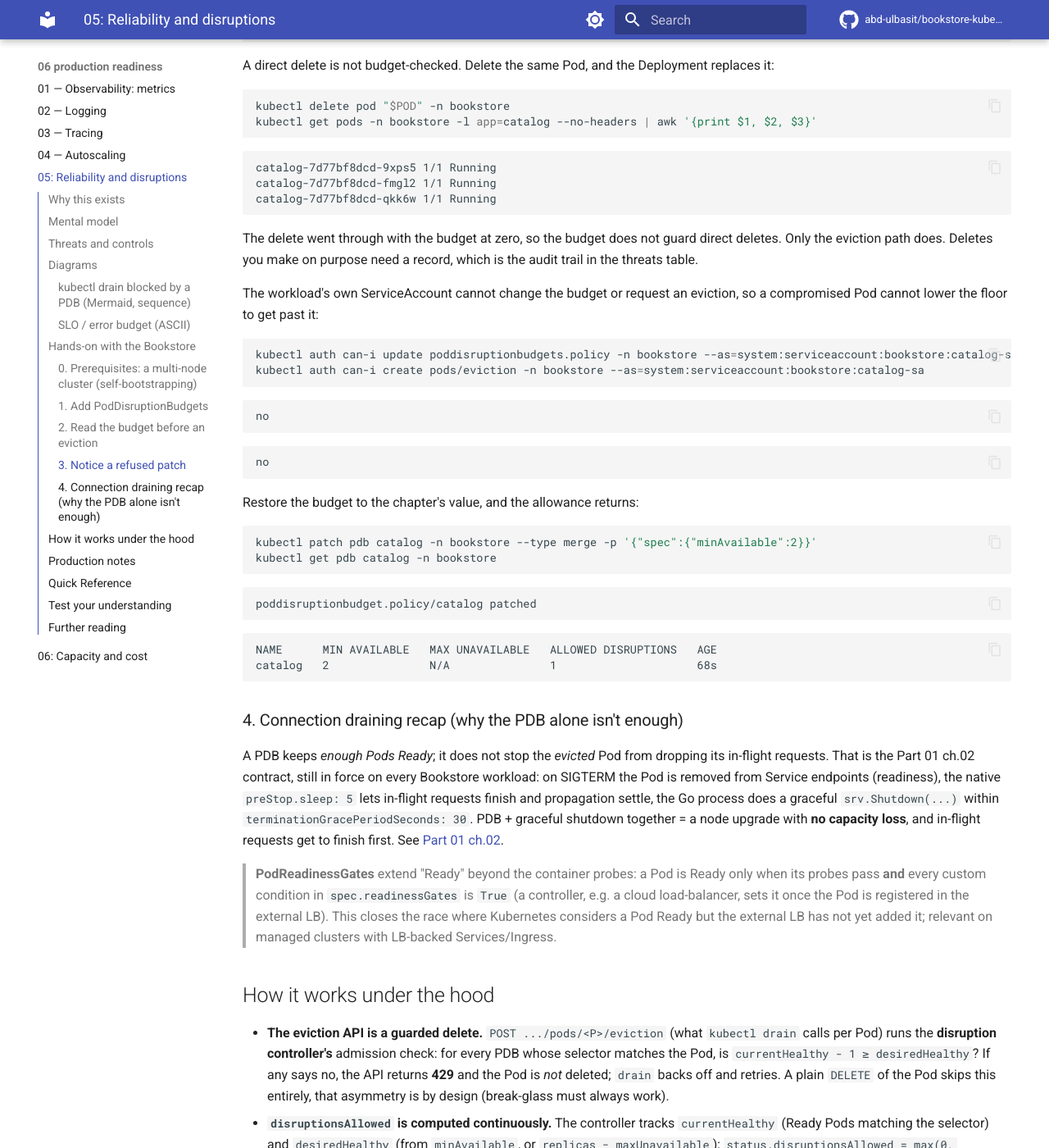
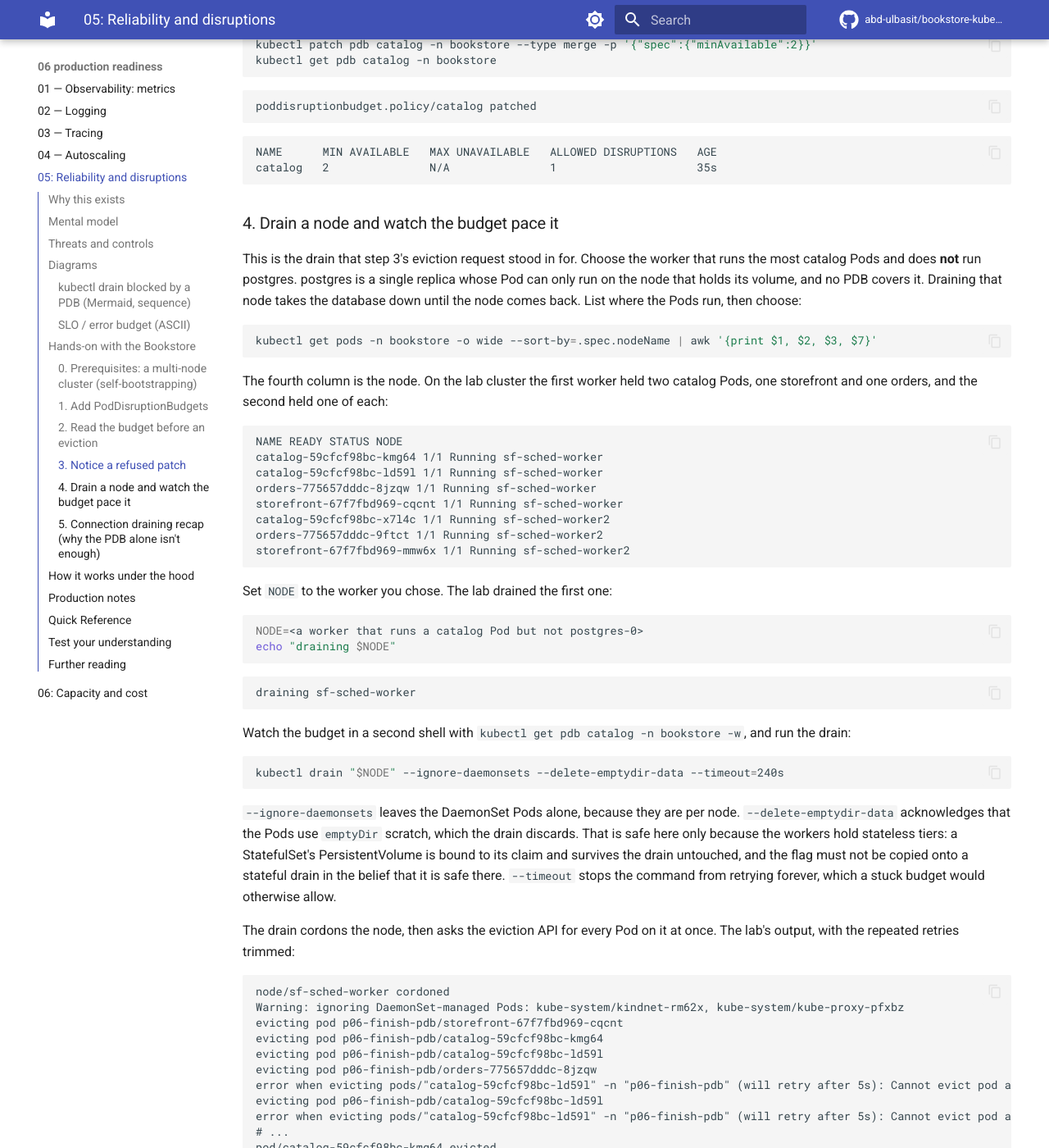
Before and after one commit to abd-ulbasit/bookstore-kubernetes-guide, an MkDocs documentation site: the page built from full-guide/06-production-readiness/05-reliability-and-disruptions.md, in a window 1280 px wide and 1400 px high, scrolled down 7890 px. Shown: the whole window at 82% size. Built offline with MkDocs 1.6.1 and Material for MkDocs 9.7.7, drawn with Linux system fonts in a browser that asks for light colours; comment, search, counter and statistics services are not loaded; some of the changed text lies outside the part shown.

Commit message:
06.05: run the budgets and a node drain on a three-node cluster
Adds labs/06-05.sh and its transcript. The run applied the example tree's
84-pdb.yaml to stand-in front tiers on a control-plane and two workers,
captured the refused eviction, the delete that bypasses the budget and the
restored headroom, and drained one worker: the second catalog eviction was
refused and retried until a replacement was Ready, with the budget reading 1,
0, 1, 0. The worker was uncordoned and the namespace deleted at the end.

The drain moves out of step 2 into its own step 4 with captured output.

Co-Authored-By: Claude Sonnet 5.5 <noreply@anthropic.com>

````diff
--- a/full-guide/06-production-readiness/05-reliability-and-disruptions.md
+++ b/full-guide/06-production-readiness/05-reliability-and-disruptions.md
@@ -85,7 +85,7 @@ threats this chapter owns. The rest link to the chapters that own them.
 
 | Threat | Control taught here | Goes deeper |
 |---|---|---|
-| A node stays on an unpatched kubelet or kernel because its drain waits on a budget | Size `minAvailable` to what one node can lose, set `unhealthyPodEvictionPolicy: AlwaysAllow`, and watch `disruptionsAllowed` ([notice a refused patch](#3-notice-a-refused-patch)) | [08.01](../08-day-2-operations/01-cluster-lifecycle.md) |
+| A node stays on an unpatched kubelet or kernel because its drain waits on a budget | Size `minAvailable` to what one node can lose, set `unhealthyPodEvictionPolicy: AlwaysAllow`, and watch `disruptionsAllowed` ([notice a refused patch](#3-notice-a-refused-patch), [a drain paced by the budget](#4-drain-a-node-and-watch-the-budget-pace-it)) | [08.01](../08-day-2-operations/01-cluster-lifecycle.md) |
 | Someone lowers or deletes a budget to push a stuck drain through, unseen | Only named roles may change a PodDisruptionBudget. [Step 3](#3-notice-a-refused-patch) shows the workload's ServiceAccount cannot. Audit records a budget change when the audit policy covers it ([audit docs][audit]) | [05.01](../05-security/01-authn-authz-rbac.md), 05.08 <!-- link-later: 05.08 --> |
 | A compromised Pod keeps running because its budget refuses the eviction | A direct delete is not budget-checked, by design ([disruptions][disruptions]). [Step 3](#3-notice-a-refused-patch) deletes a Pod with its budget at zero. Use a direct delete on purpose and record it | 05.08 <!-- link-later: 05.08 --> |
 | One node failure removes every replica | Replicas and spread across nodes. A PDB cannot stop an involuntary loss | [04.02](../04-scheduling/02-affinity-taints-topology.md) |
@@ -139,12 +139,18 @@ sequenceDiagram
 
 We will: (1) add PDBs for storefront/catalog/orders; (2) read the budget
 before any eviction; (3) watch the budget refuse an eviction, and see that a
-direct delete goes through; (4) optionally drain a node on a **multi-node**
-kind cluster (so a drain has somewhere to reschedule).
+direct delete goes through; (4) drain a node on a **multi-node** kind cluster
+(so a drain has somewhere to reschedule) and watch the budget pace it.
 
-The output blocks come from a lab run on a one-node cluster, so that run did
-not drain a node. Step 4 is the reader's exercise and has no captured output.
-The catalog Pods in the lab were a stand-in, described in step 2.
+The output blocks come from one scripted run on a shared kind cluster of three
+nodes, a control-plane and two workers, whose node names differ from yours. The
+script is `examples/security-lab/labs/06-05.sh` and its transcript is
+`examples/security-lab/evidence/06-05.txt`. The run's namespace was
+`p06-finish-pdb` where this chapter says `bookstore`. A line that would print
+it is elided with `# ...`, except in the drain output, where it is shown as it
+came. The front-tier Pods were stand-ins, described in step 2. Step 0 builds
+three workers, so a spread that gives one Pod per node on your cluster gave two
+and one on the lab's.
 
 ### 0. Prerequisites: a multi-node cluster (self-bootstrapping)
 
@@ -262,16 +268,16 @@ kubectl get pdb -n bookstore
 <!-- gate: output -->
 ```text
 NAME         MIN AVAILABLE   MAX UNAVAILABLE   ALLOWED DISRUPTIONS   AGE
-catalog      2               N/A               1                     5s
-orders       1               N/A               0                     5s
-storefront   1               N/A               0                     5s
+catalog      2               N/A               1                     1s
+orders       1               N/A               1                     0s
+storefront   1               N/A               1                     1s
 ```
 
 `ALLOWED DISRUPTIONS` is `.status.disruptionsAllowed`, the **live headroom**:
 with 3 Ready catalog Pods and floor 2, exactly **1** may be evicted right now.
-The lab namespace had no storefront or orders Pods, so their rows show 0. A
-budget allows the Ready Pods above its floor, and with no Pods there is none
-above it.
+storefront and orders have 2 Ready Pods and a floor of 1, so each allows 1 as
+well. A budget allows the Ready Pods above its floor, and a workload with no
+Ready Pods has none above it.
 
 ### 2. Read the budget before an eviction
 
@@ -298,56 +304,10 @@ Events:                   <none>
 
 `Current` counts the Ready Pods that match the selector, and `Desired` is the
 floor. `Allowed disruptions` is their difference, never below zero. The lab's
-catalog was a stand-in busybox workload with the chapter's labels, the same
-ServiceAccount and this PDB, because the Bookstore catalog needs its database
-to report Ready.
-
-#### Optional: drain a node on the multi-node cluster
-
-Pick a worker that runs a catalog Pod and does **not** run postgres. postgres
-is a single replica whose Pod can only run on the node that holds its volume,
-and no PDB covers it. Draining that node takes the database down until the
-node comes back. List where the Pods run, then choose:
-
-```sh
-kubectl get pods -n bookstore -o wide   # note the node of postgres-0
-NODE=<a worker that runs a catalog Pod but not postgres-0>
-echo "draining $NODE"
-
-# --ignore-daemonsets: DaemonSet Pods aren't drained (they're per-node).
-# --delete-emptydir-data: our Pods use emptyDir scratch (Part 05); acknowledge it.
-#   This discards ONLY ephemeral emptyDir scratch, the Bookstore stateless
-#   tiers (catalog/storefront/orders) keep nothing there. It does NOT touch
-#   PVC-backed data: a StatefulSet's PersistentVolume (e.g. postgres,
-#   Part 01 ch.05) is bound to its PVC and survives the drain untouched. Do
-#   not cargo-cult this flag onto a stateful drain expecting it to be safe;
-#   it's safe HERE precisely because these workers are stateless.
-kubectl drain "$NODE" --ignore-daemonsets --delete-emptydir-data
-```
-
-Watch in another shell:
-
-```sh
-watch kubectl get pods -n bookstore -o wide
-```
-
-`kubectl drain` asks the eviction API for each Pod, so the refusal from step 3
-applies to each eviction. With `minAvailable: 2` and three Ready catalog Pods,
-the first eviction fits the budget. The drain then goes on only when the
-budget allows another, and the Deployment's replacement is what restores the
-count. Two things can keep it waiting. A second drain started before the first
-replacement is Ready is refused with the same budget message. And the
-replacement needs a node the spread rules allow. catalog's `DoNotSchedule`
-hostname spread takes `nodeTaintsPolicy: Ignore` for taints by default, so a
-node that taints exclude still counts as a spread domain ([Part 04
-ch.02](../04-scheduling/02-affinity-taints-topology.md)). A replacement can
-therefore stay Pending while the drained node is cordoned. This run did not
-drain a node, so it did not observe that. Watch `kubectl get pods -o wide`
-during your drain. Uncordon when done:
-
-```sh
-kubectl uncordon "$NODE"
-```
+three front tiers were stand-ins: busybox sleepers with the chapter's labels,
+the chapter's ServiceAccounts and the restricted settings, ready ten seconds
+after they start. The Bookstore catalog needs its database to report Ready.
+The budgets were the chapter's own `84-pdb.yaml`.
 
 > **Eviction vs `kubectl delete pod`.** A PDB only constrains the **eviction
 > API** (what `drain` uses). `kubectl delete pod` is a *direct delete* and is
@@ -421,14 +381,16 @@ replaces it:
 
 ```sh
 kubectl delete pod "$POD" -n bookstore
+kubectl wait --for=jsonpath='{.status.readyReplicas}'=3 deployment/catalog -n bookstore --timeout=120s
 kubectl get pods -n bookstore -l app=catalog --no-headers | awk '{print $1, $2, $3}'
 ```
 
 <!-- gate: output -->
 ```text
-catalog-7d77bf8dcd-9xps5 1/1 Running
-catalog-7d77bf8dcd-fmgl2 1/1 Running
-catalog-7d77bf8dcd-qkk6w 1/1 Running
+deployment.apps/catalog condition met
+catalog-59cfcf98bc-kmg64 1/1 Running
+catalog-59cfcf98bc-ld59l 1/1 Running
+catalog-59cfcf98bc-x7l4c 1/1 Running
 ```
 
 The delete went through with the budget at zero, so the budget does not guard
@@ -468,10 +430,160 @@ poddisruptionbudget.policy/catalog patched
 <!-- gate: output -->
 ```text
 NAME      MIN AVAILABLE   MAX UNAVAILABLE   ALLOWED DISRUPTIONS   AGE
-catalog   2               N/A               1                     68s
+catalog   2               N/A               1                     35s
 ```
 
-### 4. Connection draining recap (why the PDB alone isn't enough)
+### 4. Drain a node and watch the budget pace it
+
+This is the drain that step 3's eviction request stood in for. Choose the
+worker that runs the most catalog Pods and does **not** run postgres. postgres
+is a single replica whose Pod can only run on the node that holds its volume,
+and no PDB covers it. Draining that node takes the database down until the
+node comes back. List where the Pods run, then choose:
+
+```sh
+kubectl get pods -n bookstore -o wide --sort-by=.spec.nodeName | awk '{print $1, $2, $3, $7}'
+```
+
+The fourth column is the node. On the lab cluster the first worker held two
+catalog Pods, one storefront and one orders, and the second held one of each:
+
+<!-- gate: output -->
+```text
+NAME READY STATUS NODE
+catalog-59cfcf98bc-kmg64 1/1 Running sf-sched-worker
+catalog-59cfcf98bc-ld59l 1/1 Running sf-sched-worker
+orders-775657dddc-8jzqw 1/1 Running sf-sched-worker
+storefront-67f7fbd969-cqcnt 1/1 Running sf-sched-worker
+catalog-59cfcf98bc-x7l4c 1/1 Running sf-sched-worker2
+orders-775657dddc-9ftct 1/1 Running sf-sched-worker2
+storefront-67f7fbd969-mmw6x 1/1 Running sf-sched-worker2
+```
+
+Set `NODE` to the worker you chose. The lab drained the first one:
+
+```sh
+NODE=<a worker that runs a catalog Pod but not postgres-0>
+echo "draining $NODE"
+```
+
+<!-- gate: output -->
+```text
+draining sf-sched-worker
+```
+
+Watch the budget in a second shell with `kubectl get pdb catalog -n bookstore
+-w`, and run the drain:
+
+```sh
+kubectl drain "$NODE" --ignore-daemonsets --delete-emptydir-data --timeout=240s
+```
+
+`--ignore-daemonsets` leaves the DaemonSet Pods alone, because they are per
+node. `--delete-emptydir-data` acknowledges that the Pods use `emptyDir`
+scratch, which the drain discards. That is safe here only because the workers
+hold stateless tiers: a StatefulSet's PersistentVolume is bound to its claim
+and survives the drain untouched, and the flag must not be copied onto a
+stateful drain in the belief that it is safe there. `--timeout` stops the
+command from retrying forever, which a stuck budget would otherwise allow.
+
+The drain cordons the node, then asks the eviction API for every Pod on it at
+once. The lab's output, with the repeated retries trimmed:
+
+<!-- gate: output -->
+```text
+node/sf-sched-worker cordoned
+Warning: ignoring DaemonSet-managed Pods: kube-system/kindnet-rm62x, kube-system/kube-proxy-pfxbz
+evicting pod p06-finish-pdb/storefront-67f7fbd969-cqcnt
+evicting pod p06-finish-pdb/catalog-59cfcf98bc-kmg64
+evicting pod p06-finish-pdb/catalog-59cfcf98bc-ld59l
+evicting pod p06-finish-pdb/orders-775657dddc-8jzqw
+error when evicting pods/"catalog-59cfcf98bc-ld59l" -n "p06-finish-pdb" (will retry after 5s): Cannot evict pod as it would violate the pod's disruption budget.
+evicting pod p06-finish-pdb/catalog-59cfcf98bc-ld59l
+error when evicting pods/"catalog-59cfcf98bc-ld59l" -n "p06-finish-pdb" (will retry after 5s): Cannot evict pod as it would violate the pod's disruption budget.
+# ...
+pod/catalog-59cfcf98bc-kmg64 evicted
+pod/orders-775657dddc-8jzqw evicted
+pod/storefront-67f7fbd969-cqcnt evicted
+# ...
+evicting pod p06-finish-pdb/catalog-59cfcf98bc-ld59l
+pod/catalog-59cfcf98bc-ld59l evicted
+node/sf-sched-worker drained
+```
+
+The first catalog eviction fitted the budget, and the second did not. The
+second is the `429` from step 3, and the drain does not give up on it: it
+retries every five seconds, here seven times, until the replacement for the
+first Pod was Ready on the other worker and the budget allowed one more.
+The other two tiers each had a spare Pod, so their evictions went straight
+through. The lab polled the budget every two seconds while the drain ran. The
+distinct readings, in order, with the budget's name, its floor and its allowed
+disruptions, show the budget used up, restored and used up again:
+
+<!-- gate: output -->
+```text
+catalog 2 1
+catalog 2 0
+catalog 2 1
+catalog 2 0
+```
+
+That is the budget pacing the drain. It converted the node's two catalog Pods
+into two evictions a replacement apart, so catalog never fell below two Ready
+Pods. A drain does not wait for the replacements it triggers, though. Once
+the second eviction was admitted the drain was finished, and its replacement
+was still starting. The Pods then sat on the second worker, with one catalog
+Pod not yet Ready:
+
+```sh
+kubectl get pods -n bookstore -o wide --sort-by=.spec.nodeName | awk '{print $1, $2, $3, $7}'
+```
+
+<!-- gate: output -->
+```text
+NAME READY STATUS NODE
+catalog-59cfcf98bc-565kd 0/1 Running sf-sched-worker2
+catalog-59cfcf98bc-hjmdc 1/1 Running sf-sched-worker2
+catalog-59cfcf98bc-x7l4c 1/1 Running sf-sched-worker2
+orders-775657dddc-9ftct 1/1 Running sf-sched-worker2
+orders-775657dddc-hqblr 1/1 Running sf-sched-worker2
+storefront-67f7fbd969-mmw6x 1/1 Running sf-sched-worker2
+storefront-67f7fbd969-rkvlz 1/1 Running sf-sched-worker2
+```
+
+Once that Pod is Ready the budgets read what they did before the drain. Read
+them, and uncordon the node:
+
+```sh
+kubectl get pdb -n bookstore
+kubectl uncordon "$NODE"
+```
+
+<!-- gate: output -->
+```text
+NAME         MIN AVAILABLE   MAX UNAVAILABLE   ALLOWED DISRUPTIONS   AGE
+catalog      2               N/A               1                     2m6s
+orders       1               N/A               1                     2m5s
+storefront   1               N/A               1                     2m6s
+```
+
+<!-- gate: output -->
+```text
+node/sf-sched-worker uncordoned
+```
+
+Two things can keep a drain waiting, and the lab saw the first. A budget at zero
+holds an eviction until a replacement is Ready, as above. And a replacement
+needs a node that the spread rules allow. catalog's `DoNotSchedule` hostname
+spread takes `nodeTaintsPolicy: Ignore` for taints by default, so a node that
+taints exclude still counts as a spread domain ([Part 04
+ch.02](../04-scheduling/02-affinity-taints-topology.md)). On the lab cluster the
+stand-ins had no spread constraint, so the replacements went to the other
+worker at once. On a cluster where catalog does carry the constraint, a
+replacement can stay Pending while the drained node is cordoned, and the drain
+waits with it. Watch `kubectl get pods -o wide` during your drain.
+
+### 5. Connection draining recap (why the PDB alone isn't enough)
 
 A PDB keeps *enough Pods Ready*; it does not stop the *evicted* Pod from
 dropping its in-flight requests. That is the Part 01 ch.02 contract, still in
````
Also changed, not shown: other parts of full-guide/06-production-readiness/05-reliability-and-disruptions.md (+1 -1 lines), 2 other files.
